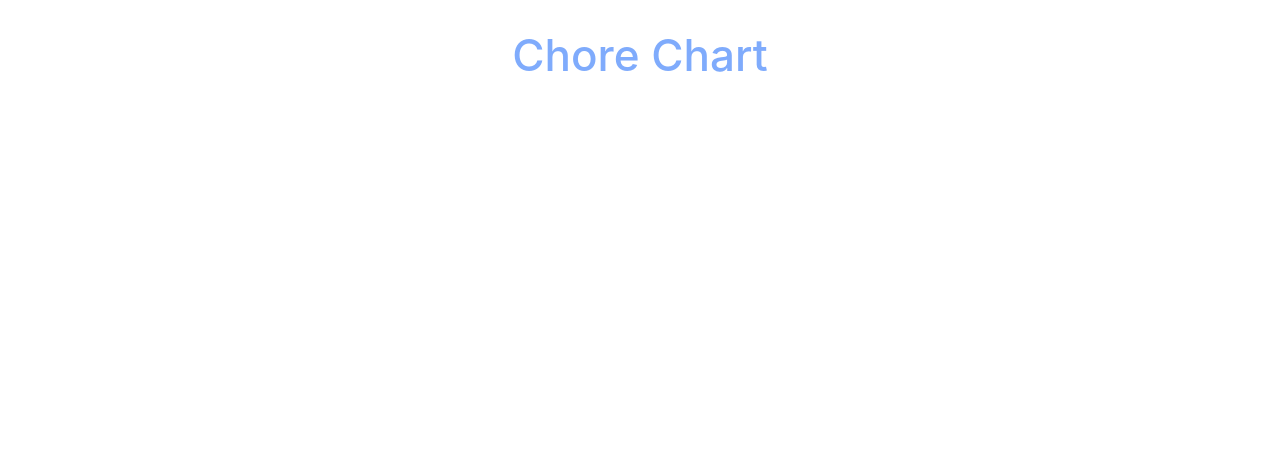
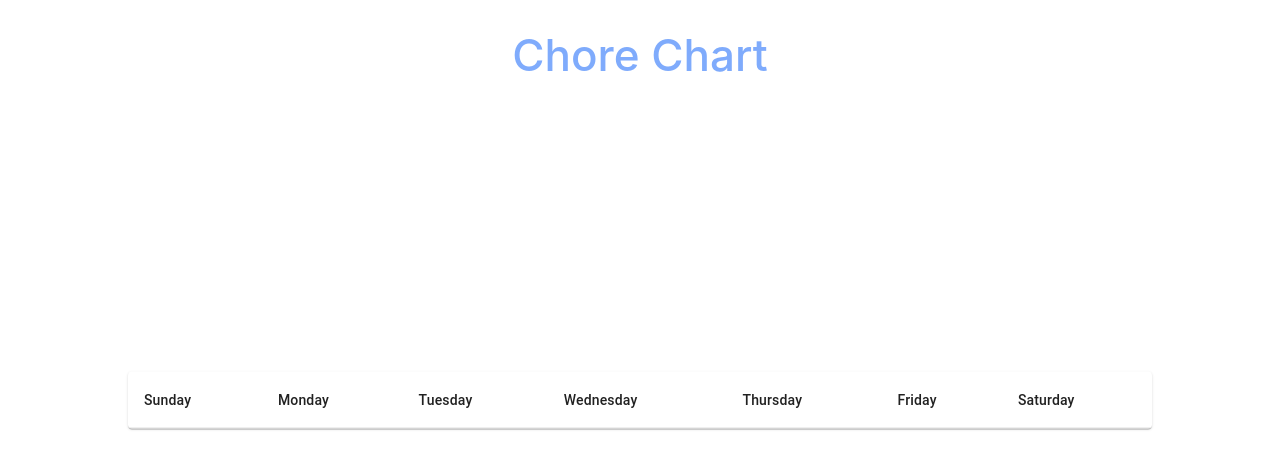
Before and after one commit to daniel-sungwon-lee/chorechart, a React (Create React App) app: page / in a window 1280 px wide. Shown: the top 468 px of the page. Built offline with nearby package versions, Linux system fonts and the light colour scheme.

Commit message:
added table

```diff
--- a/src/home.jsx
+++ b/src/home.jsx
@@ -1,9 +1,26 @@
 import React from 'react';
 import { useEffect } from 'react';
 import { gsap } from 'gsap';
+import { Table, TableBody, TableCell, TableContainer, TableHead,
+         TableRow, Paper } from '@material-ui/core';
+import { makeStyles } from '@material-ui/core/styles';
+import { useState } from 'react';
+
+const useStyles = makeStyles({
+    table: {
+        position: "fixed",
+        top: "50%",
+        left: "50%",
+        transform: "translate(-50%, -50%)",
+        backgroundColor: "white",
+        width: "80%"
+    }
+})
 
 export default function Home (props) {
     const header = React.createRef();
+    const classes = useStyles();
+    const [rows, setRows] = useState([])
 
     useEffect(() => {
         gsap.to(header.current, {color: "#7fabfc", duration: 1.5, scale: 1.1, y: "2rem"})
@@ -13,6 +30,37 @@ export default function Home (props) {
         <div className="container" style={{paddingBottom: "6rem"}}>
             <h1 ref={header}>Chore Chart</h1>
 
+            <TableContainer component={Paper} className={classes.table}>
+                <Table sx={{ minWidth: 650 }} aria-label="simple table">
+                    <TableHead>
+                        <TableRow>
+                            <TableCell>Sunday</TableCell>
+                            <TableCell>Monday</TableCell>
+                            <TableCell>Tuesday</TableCell>
+                            <TableCell>Wednesday</TableCell>
+                            <TableCell>Thursday</TableCell>
+                            <TableCell>Friday</TableCell>
+                            <TableCell>Saturday</TableCell>
+                        </TableRow>
+                    </TableHead>
+                    <TableBody>
+                        {rows.map((row) => (
+                            <TableRow
+                            key={row.name}
+                            sx={{ '&:last-child td, &:last-child th': { border: 0 } }}
+                            >
+                                <TableCell component="th" scope="row">
+                                    {row.name}
+                                </TableCell>
+                                <TableCell align="right">{row.calories}</TableCell>
+                                <TableCell align="right">{row.fat}</TableCell>
+                                <TableCell align="right">{row.carbs}</TableCell>
+                                <TableCell align="right">{row.protein}</TableCell>
+                            </TableRow>
+                        ))}
+                    </TableBody>
+                </Table>
+            </TableContainer>
         </div>
     )
 }
```
